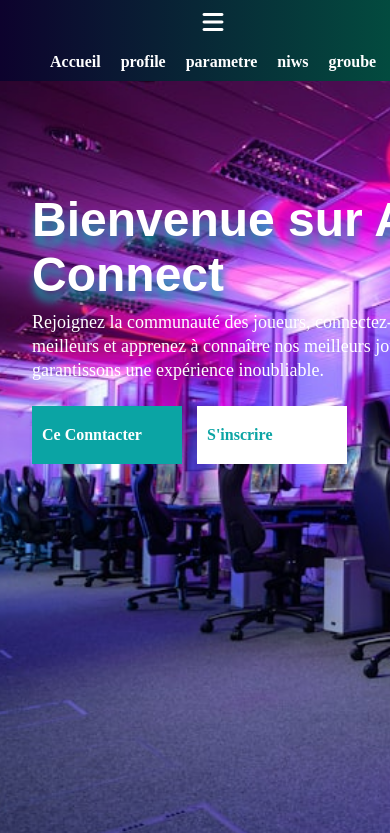
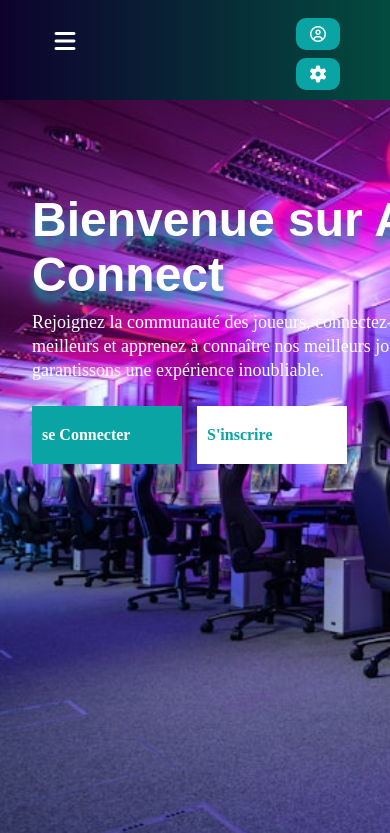
Before and after one commit to Mednsn/ARENA-Connecte, a plain HTML site: page index.html in a window 390 px wide. Shown: the top 833 px of the page. Drawn offline with Linux system fonts and the light colour scheme.

Commit message:
media screen

```diff
--- a/index.html
+++ b/index.html
@@ -21,15 +21,15 @@
                 <ul>
 
                 <li><a href="index.html">Accueil</a></li>
-                <li><a href="profile.html">profile</a></li>
-                <li><a href="parametre.html">parametre </a></li>
-                <li><a href="#">niws</a></li>
-                <li><a href="#">groube</a></li>
+                <li><a href="news.html">Actualités</a></li>
+                <li><a href="chat.html">chat</a></li>
+                <li><a href="#Groupes">groupes</a></li>
             </ul>
             </div>
 
             <div class="button">
-                <a href="conction.html">conction</a>
+               <a href="profile.html"><i class="fa-regular fa-circle-user"></i></a>
+               <a href="parametre.html"><i class="fa-solid fa-gear"></i></a>
             </div>
         </nav>
 
@@ -40,8 +40,8 @@
             </div>
 
             <div class="section-button">
-                <a href="conction.html">Ce Conntacter</a>
-                <a href="instcription.html" class="color">S'inscrire</a>
+                <a href="conction.html">se Connecter</a>
+                <a href="instrction.html" class="color">S'inscrire</a>
             </div>
         </section>
     </header>
--- a/style.css
+++ b/style.css
@@ -279,16 +279,36 @@ footer{
 
 @media screen and (max-width:1000px) {
     nav .button a{
-        display: none;
+        display: flex;
+      margin :0.5rem 0 0 0;
     }
 
+    .list{
+        text-align: left;
+        width :100%;
+
+    }
     nav .home{
         display: block;
         color: #fff;
         font-size: 24px;
         font-weight: 500;
-        text-align: center;
+        text-align: left;
         padding-bottom: 1rem;
+        transition: 0.3s ease;
+    }
+
+     nav ul{
+        display: none;
+        flex-direction: column;
+        padding: 10px 0;
+    }
+    nav .home:hover + ul{
+        display: block;
+    }
+
+    nav .logo img{
+        width: 50%;
     }
 
 }
@@ -297,6 +317,10 @@ footer{
 @media screen and (max-width:800px) {
     header{
         height: 120vh;
+    }
+    .list{
+    width: 100%;
+    text-align: left;
     }
     nav .logo img{
         display: none;
@@ -341,7 +365,7 @@ footer{
 
 
 
-@media screen and (max-width:500px){
+@media screen and (max-width:550px){
  header{
         width: 150vh;
     }
```
Also changed, not shown: conction.html (+10 -6 lines), instrction.html (+10 -4 lines).
